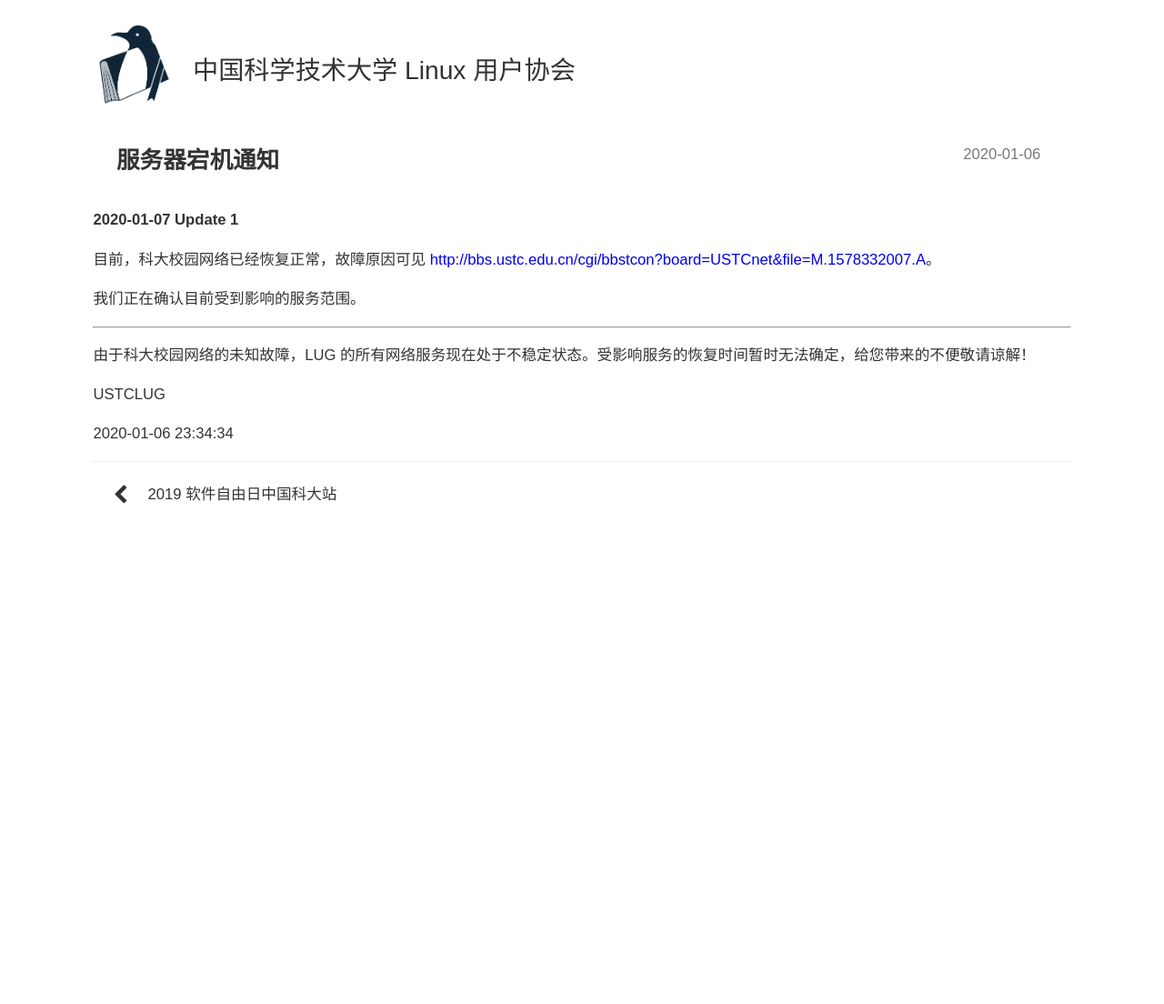
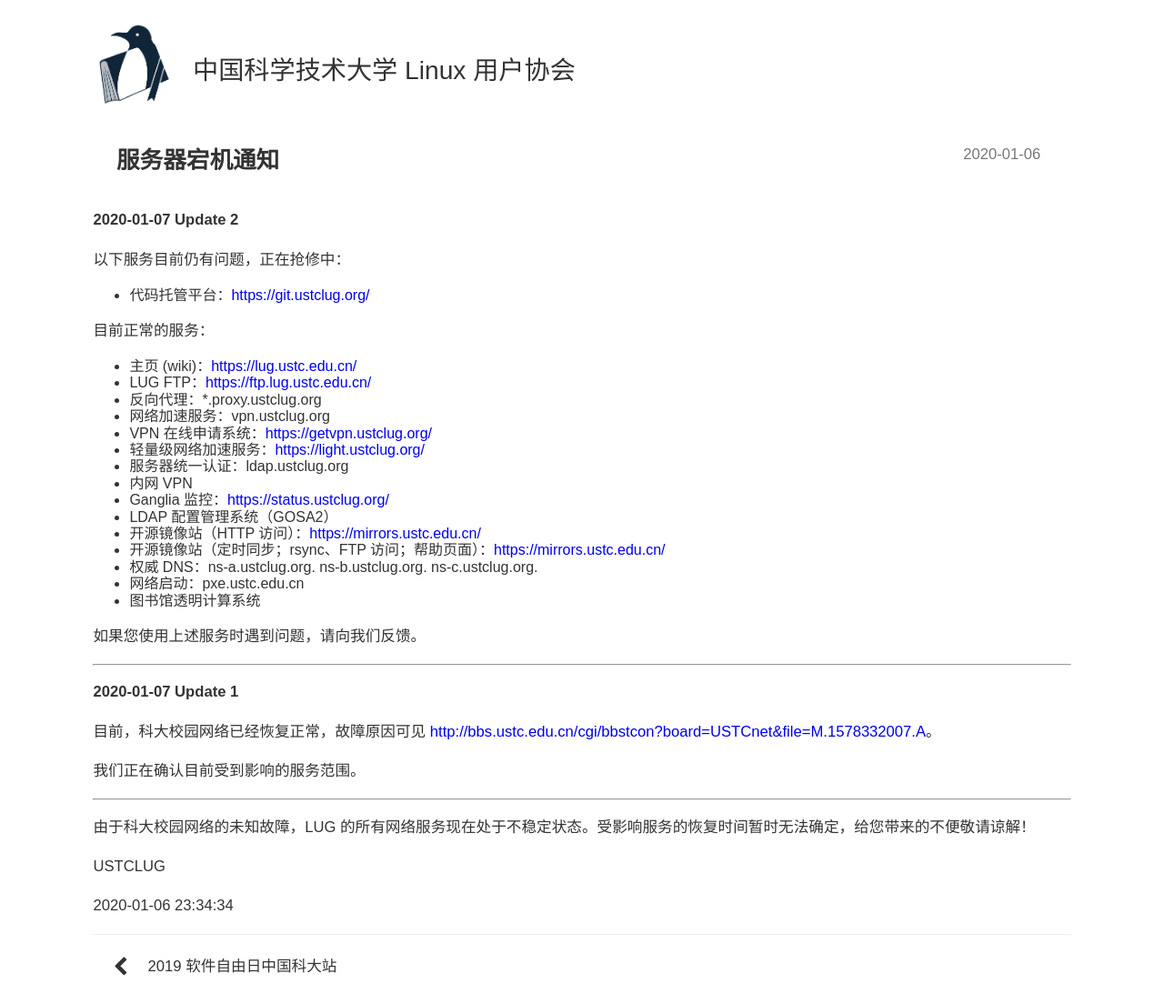
Before and after one commit to ustclug/news, a Jekyll site: the page built from _posts/2020-01-06-server-down.md, in a window 1280 px wide. Shown: the whole page at 91% size. Built offline with Jekyll 4.4.1, drawn with Linux system fonts in a browser that asks for light colours; nearby versions of some CDN libraries; before the commit the page ends 900 px from its top, so only the background shows below that.

Commit message:
update services status

```diff
--- a/_posts/2020-01-06-server-down.md
+++ b/_posts/2020-01-06-server-down.md
@@ -7,6 +7,35 @@
 - LUG服务器
 tags: []
 ---
+
+**2020-01-07 Update 2**
+
+以下服务目前仍有问题，正在抢修中：
+
+- 代码托管平台：[https://git.ustclug.org/](https://git.ustclug.org/)
+
+
+目前正常的服务：
+
+- 主页 (wiki)：[https://lug.ustc.edu.cn/](https://lug.ustc.edu.cn/)
+- LUG FTP：[https://ftp.lug.ustc.edu.cn/](https://ftp.lug.ustc.edu.cn/)
+- 反向代理：*.proxy.ustclug.org
+- 网络加速服务：vpn.ustclug.org
+- VPN 在线申请系统：[https://getvpn.ustclug.org/](https://getvpn.ustclug.org/)
+- 轻量级网络加速服务：[https://light.ustclug.org/](https://light.ustclug.org/)
+- 服务器统一认证：ldap.ustclug.org
+- 内网 VPN
+- Ganglia 监控：[https://status.ustclug.org/](https://status.ustclug.org/)
+- LDAP 配置管理系统（GOSA2）
+- 开源镜像站（HTTP 访问）：[https://mirrors.ustc.edu.cn/](https://mirrors.ustc.edu.cn/)
+- 开源镜像站（定时同步；rsync、FTP 访问；帮助页面）：[https://mirrors.ustc.edu.cn/](https://mirrors.ustc.edu.cn/)
+- 权威 DNS：ns-a.ustclug.org. ns-b.ustclug.org. ns-c.ustclug.org.
+- 网络启动：pxe.ustc.edu.cn
+- 图书馆透明计算系统
+
+如果您使用上述服务时遇到问题，请向我们反馈。
+
+----
 
 **2020-01-07 Update 1**
 
```
